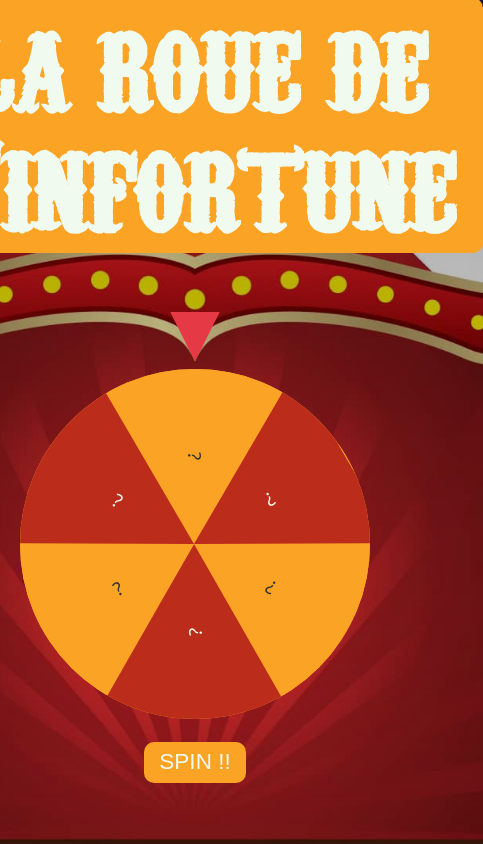
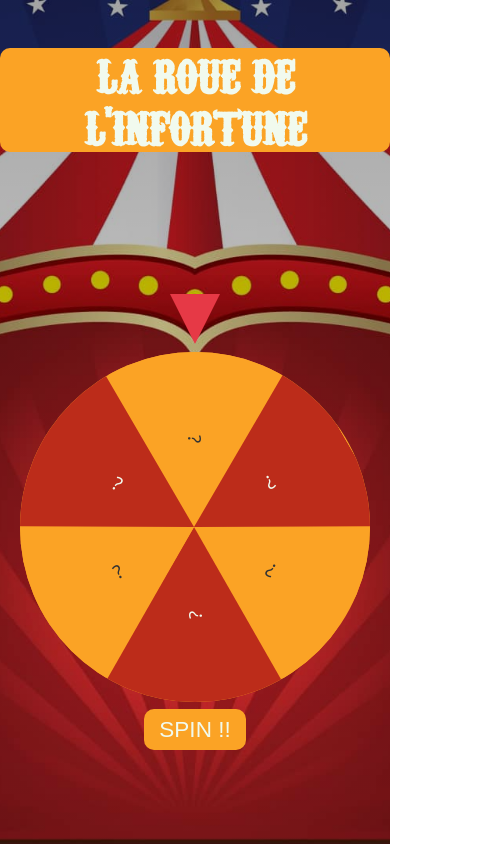
Before and after one commit to MathieuDacheux/randomRoulette_3monthsDev, a plain HTML site: page index.html in a window 390 px wide. Shown: the whole page, 483 px wide, since content can reach past the window. Drawn offline with Linux system fonts and the light colour scheme.

Commit message:
Media Queries

```diff
--- a/public/css/style.css
+++ b/public/css/style.css
@@ -17,6 +17,7 @@
 * {
     margin: 0;
     padding: 0;
+    box-sizing: border-box;
 }
 
 html {
@@ -28,6 +29,8 @@ body {
     background-image: linear-gradient(to bottom, rgba(0,0,0,0.35),rgba(0,0,0,0.1)), url('../assets/img/background.jpeg');
     background-position: center;
     background-size: cover;
+    background-repeat: no-repeat;
+    width: 100%;
 }
 
 /* Font settings */
@@ -150,3 +153,19 @@ input {
     border-radius: 10px;
     cursor: pointer;
 }
+
+@media screen and (min-width: 0px) and (max-width: 576px) {
+    header {
+        height: 200px;
+    }
+    main {
+        height: calc(100vh - 200px);
+    }
+    h1 {
+        font-size: 3rem;
+        padding: 0rem;
+    }
+    input {
+        margin-top: .5rem
+    }
+}
```
